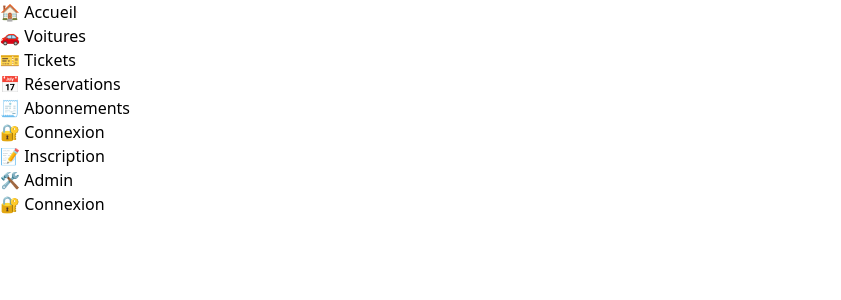
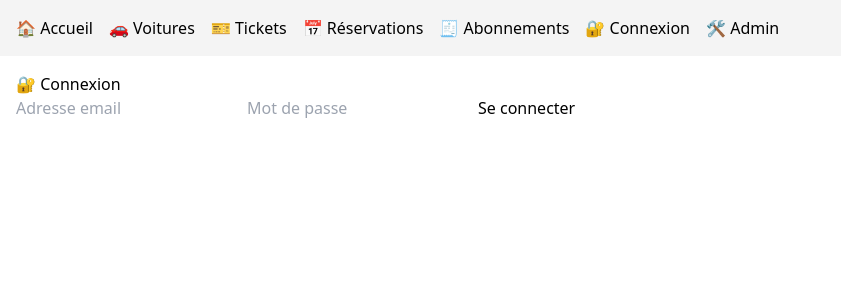
Before and after one commit to NathanManiezPro/GardiennageFront, a React (Vite) app: page /login in a window 1280 px wide. Shown: the top 300 px of the page, without its empty margins (0-841 px from the left). Built offline with nearby package versions, Linux system fonts and the light colour scheme.

Commit message:
Ajout de la navbar et modifications frontend

```diff
--- a/src/App.jsx
+++ b/src/App.jsx
@@ -1,4 +1,5 @@
-import { BrowserRouter, Routes, Route, Link } from 'react-router-dom';
+import { BrowserRouter, Routes, Route } from 'react-router-dom';
+import NavBar from './components/NavBar';
 
 import Home from './pages/Home';
 import Cars from './pages/Cars';
@@ -6,7 +7,6 @@ import Tickets from './pages/Tickets';
 import Reservations from './pages/Reservations';
 import Subscriptions from './pages/Subscriptions';
 import Login from './pages/Login';
-import Register from './pages/Register';
 
 import Dashboard from './pages/admin/Dashboard';
 import UsersList from './pages/admin/UsersList';
@@ -16,19 +16,8 @@ import TicketsAdmin from './pages/admin/TicketsAdmin';
 function App() {
   return (
     <BrowserRouter>
-      <nav>
-        <ul>
-          <li><Link to="/">🏠 Accueil</Link></li>
-          <li><Link to="/cars">🚗 Voitures</Link></li>
-          <li><Link to="/tickets">🎫 Tickets</Link></li>
-          <li><Link to="/reservations">📅 Réservations</Link></li>
-          <li><Link to="/subscriptions">🧾 Abonnements</Link></li>
-          <li><Link to="/login">🔐 Connexion</Link></li>
-          <li><Link to="/register">📝 Inscription</Link></li>
-          <li><Link to="/admin">🛠️ Admin</Link></li>
-        </ul>
-      </nav>
-
+      <NavBar />
+      <div style={{ padding: '1rem' }}>
         <Routes>
           <Route path="/" element={<Home />} />
           <Route path="/cars" element={<Cars />} />
@@ -36,7 +25,6 @@ function App() {
           <Route path="/reservations" element={<Reservations />} />
           <Route path="/subscriptions" element={<Subscriptions />} />
           <Route path="/login" element={<Login />} />
-        <Route path="/register" element={<Register />} />
 
           {/* Admin panel */}
           <Route path="/admin" element={<Dashboard />} />
@@ -44,6 +32,7 @@ function App() {
           <Route path="/admin/cars" element={<CarsAdmin />} />
           <Route path="/admin/tickets" element={<TicketsAdmin />} />
         </Routes>
+      </div>
     </BrowserRouter>
   );
 }
--- /dev/null
+++ b/src/components/NavBar.jsx
@@ -0,0 +1,17 @@
+import { Link } from 'react-router-dom';
+
+export default function NavBar() {
+  return (
+    <nav style={{ padding: '1rem', background: '#f4f4f4' }}>
+      <ul style={{ display: 'flex', gap: '1rem', listStyle: 'none' }}>
+        <li><Link to="/">🏠 Accueil</Link></li>
+        <li><Link to="/cars">🚗 Voitures</Link></li>
+        <li><Link to="/tickets">🎫 Tickets</Link></li>
+        <li><Link to="/reservations">📅 Réservations</Link></li>
+        <li><Link to="/subscriptions">🧾 Abonnements</Link></li>
+        <li><Link to="/login">🔐 Connexion</Link></li>
+        <li><Link to="/admin">🛠️ Admin</Link></li>
+      </ul>
+    </nav>
+  );
+}
--- a/src/pages/Cars.jsx
+++ b/src/pages/Cars.jsx
@@ -5,31 +5,67 @@ export default function Cars() {
   const [cars, setCars] = useState([]);
   const [loading, setLoading] = useState(true);
 
+  const [modele, setModele] = useState('');
+  const [plaque, setPlaque] = useState('');
+
   useEffect(() => {
     api.get('/cars')
       .then((res) => {
-        console.log('🚘 Données reçues :', res.data);
         setCars(res.data);
         setLoading(false);
       })
       .catch((err) => {
-        console.error('Erreur lors du chargement des voitures :', err);
+        console.error('Erreur chargement voitures :', err);
         setLoading(false);
       });
   }, []);
 
-  if (loading) return <p>Chargement des voitures...</p>;
+  const handleSubmit = async (e) => {
+    e.preventDefault();
+    try {
+      const res = await api.post('/cars', {
+        modele,
+        plaqueImmatriculation: plaque
+      });
+      setCars([...cars, res.data]); // Ajoute la nouvelle voiture à la liste
+      setModele('');
+      setPlaque('');
+    } catch (err) {
+      console.error('Erreur ajout voiture :', err);
+    }
+  };
 
   return (
     <div>
       <h1>🚗 Liste des voitures</h1>
+
+      <form onSubmit={handleSubmit}>
+        <input
+          type="text"
+          placeholder="Modèle"
+          value={modele}
+          onChange={(e) => setModele(e.target.value)}
+        />
+        <input
+          type="text"
+          placeholder="Plaque"
+          value={plaque}
+          onChange={(e) => setPlaque(e.target.value)}
+        />
+        <button type="submit">Ajouter</button>
+      </form>
+
+      {loading ? (
+        <p>Chargement...</p>
+      ) : (
         <ul>
-        {cars.map(car => (
+          {cars.map((car) => (
             <li key={car.id}>
               {car.modele} — {car.plaqueImmatriculation}
             </li>
           ))}
         </ul>
+      )}
     </div>
   );
 }
--- a/src/pages/Home.jsx
+++ b/src/pages/Home.jsx
@@ -1,3 +1,8 @@
 export default function Home() {
-  return <h1>🏠 Accueil</h1>;
+  return (
+    <div>
+      <h1>🏠 Bienvenue sur l'application de gardiennage automobile</h1>
+      <p>Utilisez la barre de navigation pour accéder aux fonctionnalités.</p>
+    </div>
+  );
 }
--- a/src/pages/Login.jsx
+++ b/src/pages/Login.jsx
@@ -1,3 +1,52 @@
+import { useState } from 'react';
+import { useNavigate } from 'react-router-dom';
+import api from '../api/axios';
+
 export default function Login() {
-  return <h1>🔐 Connexion</h1>;
+  const [email, setEmail] = useState('');
+  const [password, setPassword] = useState('');
+  const navigate = useNavigate();
+
+  const handleSubmit = async (e) => {
+    e.preventDefault();
+
+    try {
+      const res = await api.post('/users/login', { email, password });
+      const { user } = res.data;
+
+      if (!user) {
+        alert('Erreur de connexion');
+        return;
+      }
+
+      // Redirection selon le rôle
+      if (user.role === 'admin') {
+        navigate('/admin');
+      } else {
+        navigate('/cars'); // ou une autre page client
+      }
+    } catch (err) {
+      console.error('Erreur connexion :', err);
+      alert('Identifiants incorrects');
+    }
+  };
+
+  return (
+    <form onSubmit={handleSubmit}>
+      <h2>🔐 Connexion</h2>
+      <input
+        type="email"
+        placeholder="Adresse email"
+        value={email}
+        onChange={(e) => setEmail(e.target.value)}
+      />
+      <input
+        type="password"
+        placeholder="Mot de passe"
+        value={password}
+        onChange={(e) => setPassword(e.target.value)}
+      />
+      <button type="submit">Se connecter</button>
+    </form>
+  );
 }
--- a/src/pages/Register.jsx
+++ /dev/null
@@ -1,3 +0,0 @@
-export default function Register() {
-  return <h1>📝 Inscription</h1>;
-}
```
Lines whose indentation alone changed are shown as unchanged.
